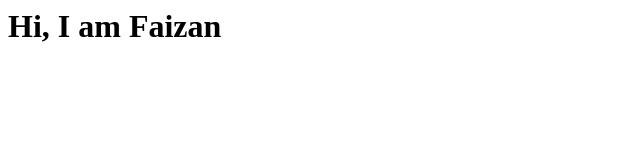
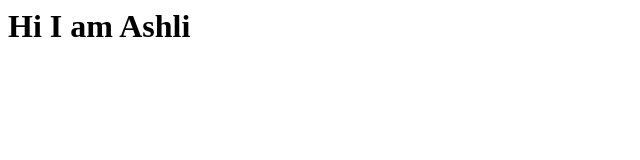
Before and after one commit to mir-faizan/test, a plain HTML site: page index.html in a window 1280 px wide. Shown: the whole page, without its empty margins (0-640 px from the left). Drawn offline with Linux system fonts and the light colour scheme.

Commit message:
Change greeting to Hi I am Ashli
Co-Authored-By: Claude Opus 5.5 <noreply@anthropic.com>
Claude-Session: https://claude.ai/code/session_01XiYdH8cNVtuK7qmezgL5E8

```diff
--- a/index.html
+++ b/index.html
@@ -1,5 +1,5 @@
 <html>
   <body>
-    <h1>Hi, I am Faizan</h1>
+    <h1>Hi I am Ashli</h1>
   </body>
 </html>
```
